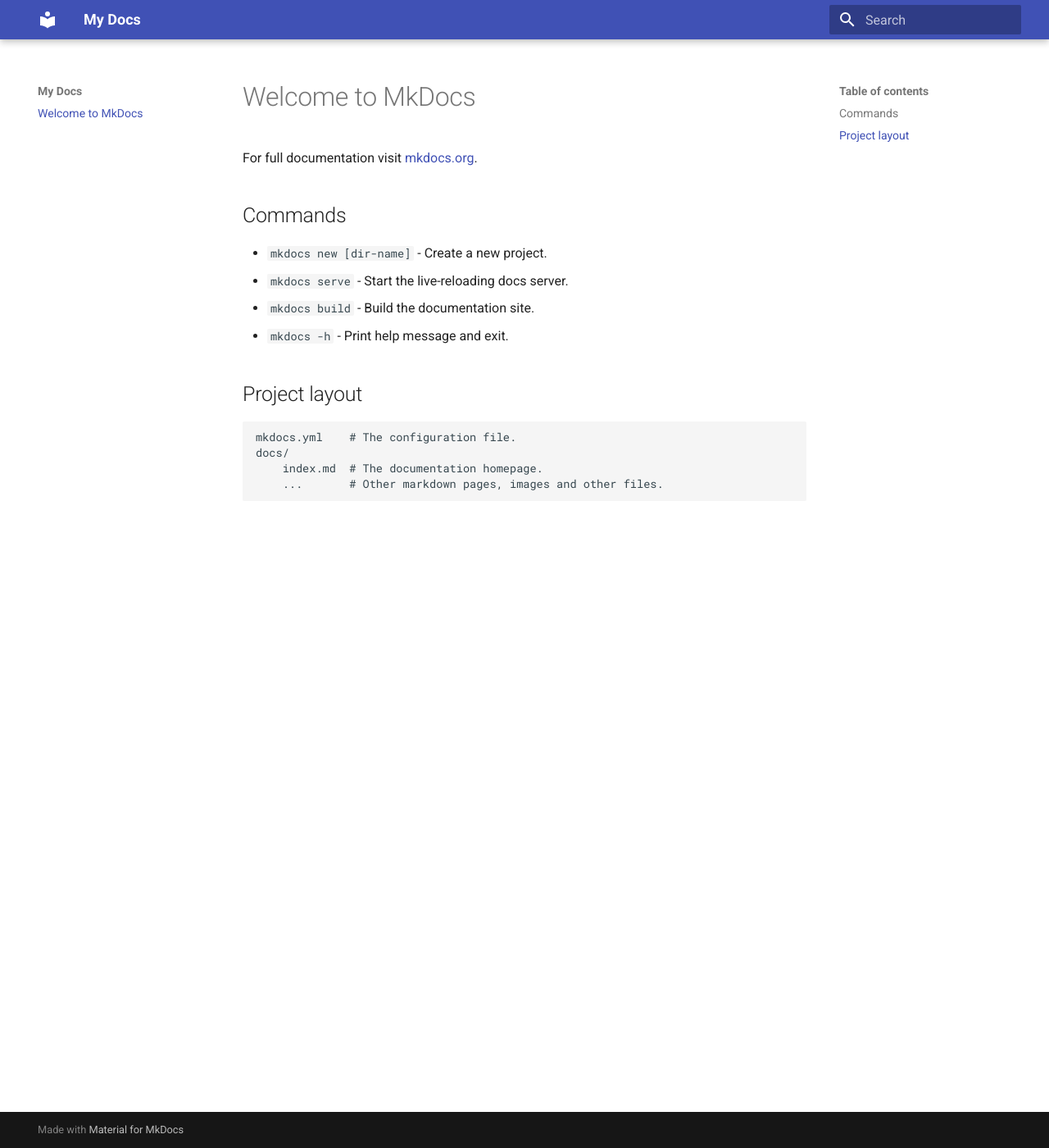
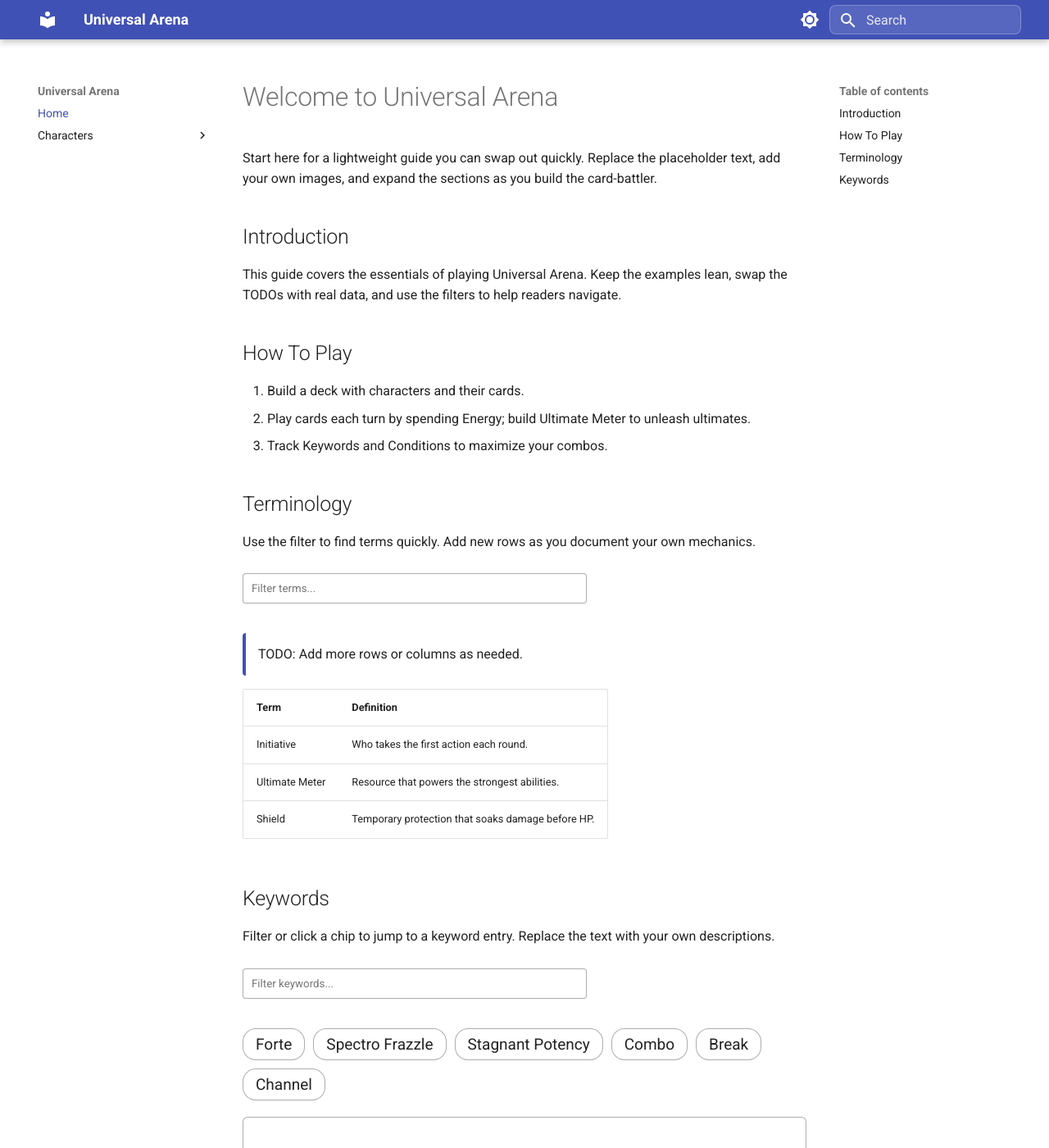
Before and after one commit to HVS13/UniversalArena, an MkDocs documentation site: the page built from docs/index.md, in a window 1280 px wide and 1400 px high. Shown: the whole window at 82% size. Built offline with MkDocs 1.6.1 and Material for MkDocs 9.7.7, drawn with Linux system fonts in a browser that asks for light colours; some of the changed text lies outside the part shown.

Commit message:
Improve character and page layout. Add more content.

```diff
--- a/docs/index.md
+++ b/docs/index.md
@@ -1,17 +1,89 @@
-# Welcome to MkDocs
+# Welcome to Universal Arena
 
-For full documentation visit [mkdocs.org](https://www.mkdocs.org).
+Start here for a lightweight guide you can swap out quickly. Replace the placeholder text, add your own images, and expand the sections as you build the card-battler.
 
-## Commands
+## Introduction
 
-* `mkdocs new [dir-name]` - Create a new project.
-* `mkdocs serve` - Start the live-reloading docs server.
-* `mkdocs build` - Build the documentation site.
-* `mkdocs -h` - Print help message and exit.
+This guide covers the essentials of playing Universal Arena. Keep the examples lean, swap the TODOs with real data, and use the filters to help readers navigate.
 
-## Project layout
+## How To Play
 
-    mkdocs.yml    # The configuration file.
-    docs/
-        index.md  # The documentation homepage.
-        ...       # Other markdown pages, images and other files.
+1. Build a deck with characters and their cards.
+2. Play cards each turn by spending Energy; build Ultimate Meter to unleash ultimates.
+3. Track Keywords and Conditions to maximize your combos.
+
+## Terminology
+
+Use the filter to find terms quickly. Add new rows as you document your own mechanics.
+
+<input type="text" id="term-filter" placeholder="Filter terms..." />
+
+<div class="callout">TODO: Add more rows or columns as needed.</div>
+
+<table id="terminology-table">
+  <thead>
+    <tr>
+      <th>Term</th>
+      <th>Definition</th>
+    </tr>
+  </thead>
+  <tbody>
+    <tr>
+      <td>Initiative</td>
+      <td>Who takes the first action each round.</td>
+    </tr>
+    <tr>
+      <td>Ultimate Meter</td>
+      <td>Resource that powers the strongest abilities.</td>
+    </tr>
+    <tr>
+      <td>Shield</td>
+      <td>Temporary protection that soaks damage before HP.</td>
+    </tr>
+  </tbody>
+</table>
+
+## Keywords
+
+Filter or click a chip to jump to a keyword entry. Replace the text with your own descriptions.
+
+<input type="text" id="keyword-filter" placeholder="Filter keywords..." />
+
+<div class="keyword-chips">
+  <button type="button" class="keyword-chip" data-target="keyword-forte">Forte</button>
+  <button type="button" class="keyword-chip" data-target="keyword-spectro-frazzle">Spectro Frazzle</button>
+  <button type="button" class="keyword-chip" data-target="keyword-stagnant-potency">Stagnant Potency</button>
+  <button type="button" class="keyword-chip" data-target="keyword-combo">Combo</button>
+  <button type="button" class="keyword-chip" data-target="keyword-break">Break</button>
+  <button type="button" class="keyword-chip" data-target="keyword-channel">Channel</button>
+</div>
+
+<div id="keyword-forte" class="keyword-entry">
+<h3>Forte</h3>
+<p>Max 2 Count. [[REPLACE WITH YOUR VERSION]]</p>
+</div>
+
+<div id="keyword-spectro-frazzle" class="keyword-entry">
+<h3>Spectro Frazzle</h3>
+<p>Max 10 Count. At the end of the opponent's turn, inflict damage equal to 5 * Count, then reduce Count by 1.</p>
+</div>
+
+<div id="keyword-stagnant-potency" class="keyword-entry">
+<h3>Stagnant Potency</h3>
+<p>[[REPLACE WITH EFFECT]] Example: Inflict lingering damage over several turns.</p>
+</div>
+
+<div id="keyword-combo" class="keyword-entry">
+<h3>Combo</h3>
+<p>[[REPLACE WITH EFFECT]] Example: Gains bonus damage if another card of the same type was played earlier this turn.</p>
+</div>
+
+<div id="keyword-break" class="keyword-entry">
+<h3>Break</h3>
+<p>[[REPLACE WITH EFFECT]] Example: Temporarily lower an enemy's defenses, making them take extra damage.</p>
+</div>
+
+<div id="keyword-channel" class="keyword-entry">
+<h3>Channel</h3>
+<p>[[REPLACE WITH EFFECT]] Example: Spend your turn to prepare a powerful effect for the next round.</p>
+</div>
--- /dev/null
+++ b/docs/javascripts/guide.js
@@ -0,0 +1,67 @@
+document.addEventListener('DOMContentLoaded', () => {
+  const sanitize = (value) => (value || '').toString().toLowerCase();
+
+  // Characters list filtering
+  const characterInput = document.getElementById('character-filter');
+  const characterCards = Array.from(document.querySelectorAll('.character-card'));
+  if (characterInput && characterCards.length) {
+    const filterCharacters = () => {
+      const term = sanitize(characterInput.value);
+      characterCards.forEach((card) => {
+        const combined = sanitize(
+          `${card.dataset.name} ${card.dataset.version} ${card.dataset.tags}`
+        );
+        card.style.display = combined.includes(term) ? '' : 'none';
+      });
+    };
+    characterInput.addEventListener('input', filterCharacters);
+    filterCharacters();
+  }
+
+  // Terminology filtering
+  const termInput = document.getElementById('term-filter');
+  const termRows = Array.from(document.querySelectorAll('#terminology-table tbody tr'));
+  if (termInput && termRows.length) {
+    const filterTerms = () => {
+      const term = sanitize(termInput.value);
+      termRows.forEach((row) => {
+        row.style.display = row.textContent.toLowerCase().includes(term) ? '' : 'none';
+      });
+    };
+    termInput.addEventListener('input', filterTerms);
+  }
+
+  // Keyword filtering
+  const keywordInput = document.getElementById('keyword-filter');
+  const keywordEntries = Array.from(document.querySelectorAll('.keyword-entry'));
+  if (keywordInput && keywordEntries.length) {
+    const filterKeywords = () => {
+      const term = sanitize(keywordInput.value);
+      keywordEntries.forEach((entry) => {
+        entry.style.display = entry.textContent.toLowerCase().includes(term) ? '' : 'none';
+      });
+    };
+    keywordInput.addEventListener('input', filterKeywords);
+  }
+
+  // Keyword chip click-to-scroll and highlight
+  const chips = Array.from(document.querySelectorAll('.keyword-chip'));
+  chips.forEach((chip) => {
+    chip.addEventListener('click', () => {
+      const targetId = chip.dataset.target;
+      const target = targetId ? document.getElementById(targetId) : null;
+      if (!target) return;
+
+      target.classList.remove('keyword-highlight');
+      target.scrollIntoView({ behavior: 'smooth', block: 'start' });
+
+      window.setTimeout(() => {
+        target.classList.add('keyword-highlight');
+      }, 50);
+
+      window.setTimeout(() => {
+        target.classList.remove('keyword-highlight');
+      }, 1500);
+    });
+  });
+});
--- /dev/null
+++ b/docs/stylesheets/guide.css
@@ -0,0 +1,205 @@
+.md-typeset input[type="text"],
+.md-typeset input[type="search"] {
+  width: 100%;
+  max-width: 420px;
+  padding: 0.5rem;
+  margin: 0.5rem 0 1rem;
+  border: 1px solid var(--md-default-fg-color--lighter);
+  border-radius: 4px;
+  background: var(--md-default-bg-color);
+  color: var(--md-default-fg-color);
+}
+
+.md-typeset input[type="text"]::placeholder,
+.md-typeset input[type="search"]::placeholder {
+  color: var(--md-default-fg-color--light);
+}
+
+.callout {
+  border-left: 4px solid var(--md-primary-fg-color);
+  background: var(--md-default-bg-color--light);
+  padding: 0.65rem 0.75rem;
+  margin: 0.75rem 0;
+  border-radius: 4px;
+}
+
+.character-grid {
+  display: grid;
+  grid-template-columns: repeat(auto-fit, minmax(220px, 1fr));
+  gap: 1rem;
+  margin: 0.5rem 0 1.5rem;
+}
+
+.character-card {
+  display: block;
+  border: 1px solid var(--md-default-fg-color--lighter);
+  border-radius: 8px;
+  padding: 0.75rem;
+  background: var(--md-default-bg-color);
+  color: inherit;
+  text-decoration: none;
+  transition: box-shadow 0.2s ease, transform 0.2s ease;
+}
+
+.character-card:hover {
+  box-shadow: 0 4px 12px rgba(0, 0, 0, 0.08);
+  transform: translateY(-2px);
+}
+
+.character-card__title {
+  font-weight: 700;
+  margin-bottom: 0.25rem;
+}
+
+.character-card__meta,
+.character-card__tags,
+.character-card__summary {
+  margin: 0.2rem 0;
+  color: var(--md-default-fg-color);
+}
+
+.character-header {
+  display: flex;
+  flex-wrap: wrap;
+  gap: 1rem;
+  align-items: flex-start;
+  padding: 1rem;
+  border: 1px solid var(--md-default-fg-color--lighter);
+  border-radius: 8px;
+  background: var(--md-default-bg-color);
+  max-width: 960px;
+  margin: 0 auto 1.25rem;
+}
+
+.character-image {
+  flex: 0 0 220px;
+  text-align: center;
+}
+
+.character-image img {
+  width: 100%;
+  height: auto;
+  border-radius: 6px;
+  background: transparent;
+  border: none;
+}
+
+.image-note {
+  font-size: 0.85rem;
+  color: var(--md-default-fg-color--light);
+  margin-top: 0.25rem;
+}
+
+.character-details {
+  flex: 1;
+  min-width: 240px;
+  line-height: 1.5;
+  display: grid;
+  grid-template-columns: repeat(auto-fit, minmax(240px, 1fr));
+  gap: 1rem;
+}
+
+.character-meta p {
+  margin: 0.2rem 0;
+}
+
+.keyword-list ul {
+  padding-left: 1.2rem;
+  margin: 0.35rem 0 0;
+}
+
+.card-block {
+  border: 1px solid var(--md-default-fg-color--lighter);
+  border-radius: 8px;
+  padding: 0.8rem 1rem;
+  background: var(--md-default-bg-color);
+  margin: 0.35rem 0 1rem;
+}
+
+.card-block__meta {
+  display: grid;
+  grid-template-columns: 1fr;
+  gap: 0.25rem;
+  margin-bottom: 0.4rem;
+  font-weight: 600;
+}
+
+.card-block p {
+  margin: 0.2rem 0;
+}
+
+.keyword-card ul {
+  padding-left: 1.1rem;
+  margin: 0;
+}
+
+.keyword-chips {
+  display: flex;
+  flex-wrap: wrap;
+  gap: 0.5rem;
+  margin: 0.5rem 0 1rem;
+}
+
+.keyword-chip {
+  border: 1px solid var(--md-default-fg-color--lighter);
+  background: var(--md-default-bg-color--light);
+  border-radius: 16px;
+  padding: 0.35rem 0.75rem;
+  cursor: pointer;
+  font-size: 0.95rem;
+  color: var(--md-default-fg-color);
+}
+
+.keyword-chip:hover {
+  border-color: var(--md-accent-fg-color);
+  background: var(--md-default-bg-color);
+}
+
+.keyword-entry {
+  border: 1px solid var(--md-default-fg-color--lighter);
+  border-radius: 6px;
+  padding: 0.75rem;
+  background: var(--md-default-bg-color);
+  margin-bottom: 0.75rem;
+}
+
+.keyword-highlight {
+  background: var(--md-accent-fg-color--transparent);
+  transition: background 0.6s ease;
+}
+
+@media (max-width: 720px) {
+  .character-header {
+    flex-direction: column;
+  }
+
+  .character-image img {
+    max-width: 100%;
+  }
+}
+
+/* Header search polish (Material) */
+.md-header .md-search__form {
+  background: rgba(255, 255, 255, 0.12);
+  border-radius: 8px;
+  border: 1px solid rgba(255, 255, 255, 0.25);
+  box-shadow: none;
+}
+
+.md-header .md-search__input {
+  width: 13rem;
+  max-width: 100%;
+  padding: 0.4rem 0.6rem 0.4rem 2.2rem;
+  border: none;
+  background: transparent;
+  box-shadow: none;
+  color: #fff;
+}
+
+.md-header .md-search__input::placeholder {
+  color: rgba(255, 255, 255, 0.85);
+}
+
+.md-header .md-search__icon {
+  color: #fff;
+}
--- a/mkdocs.yml
+++ b/mkdocs.yml
@@ -1,4 +1,29 @@
-site_name: My Docs
+site_name: Universal Arena
 site_url: https://HVS13.github.io/UniversalArena
 theme:
   name: material
+  palette:
+    - media: "(prefers-color-scheme: light)"
+      scheme: default
+      toggle:
+        icon: material/brightness-7
+        name: Switch to dark mode
+
+    - media: "(prefers-color-scheme: dark)"
+      scheme: slate
+      toggle:
+        icon: material/brightness-4
+        name: Switch to light mode
+nav:
+  - Home: index.md
+  - Characters:
+      - Overview: characters/index.md
+      - Rover: characters/rover.md
+      - Template: characters/template.md
+markdown_extensions:
+  - toc
+  - tables
+extra_css:
+  - stylesheets/guide.css
+extra_javascript:
+  - javascripts/guide.js
```
Also changed, not shown: docs/characters/index.md (added, +20 -0 lines), docs/characters/rover.md (added, +76 -0 lines), docs/characters/template.md (added, +83 -0 lines), docs/assets/characters/placeholder.svg (added).
